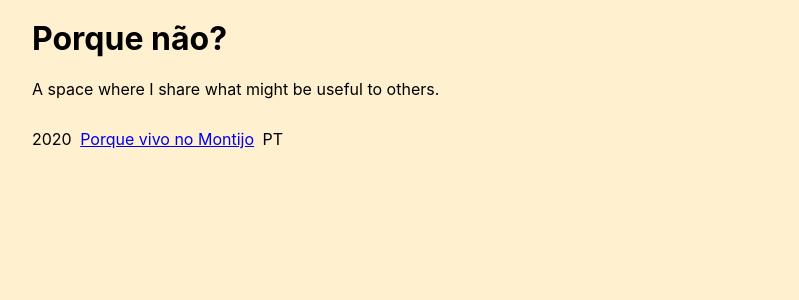
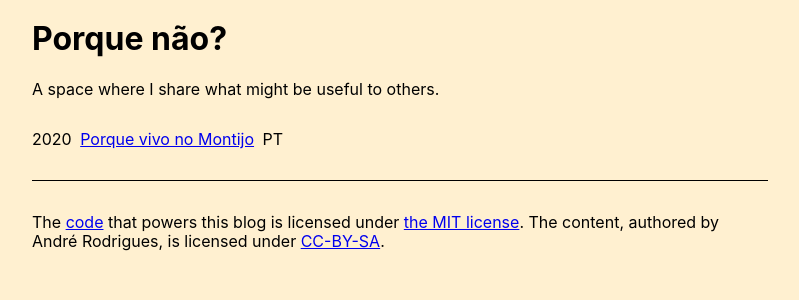
Before and after one commit to afpr252/blog, a Jekyll site: the page built from index.html, in a window 1280 px wide. Shown: the top 300 px of the page, without its empty margins (240-1039 px from the left). Built offline with Jekyll 4.4.1, drawn with Linux system fonts in a browser that asks for light colours.

Commit message:
Add footer to home page

```diff
--- a/_layouts/default.html
+++ b/_layouts/default.html
@@ -13,5 +13,14 @@
 
   <body class="mw7 center ph3">
     {{ content }}
+
+    <p class="bb mv4" />
+
+    <footer class="center">
+      <p>
+        The <a href="https://github.com/fury252/blog">code</a> that powers this blog is licensed under <a href="https://opensource.org/licenses/MIT">the MIT license</a>.
+        The content, authored by {{ site.author | split: " " | join: "&nbsp;" }}, is licensed under <a href="https://creativecommons.org/licenses/by-sa/4.0/">CC-BY-SA</a>.
+      </p>
+    </footer>
   </body>
 </html>
```
Also changed, not shown: _layouts/post.html (+0 -9 lines).
